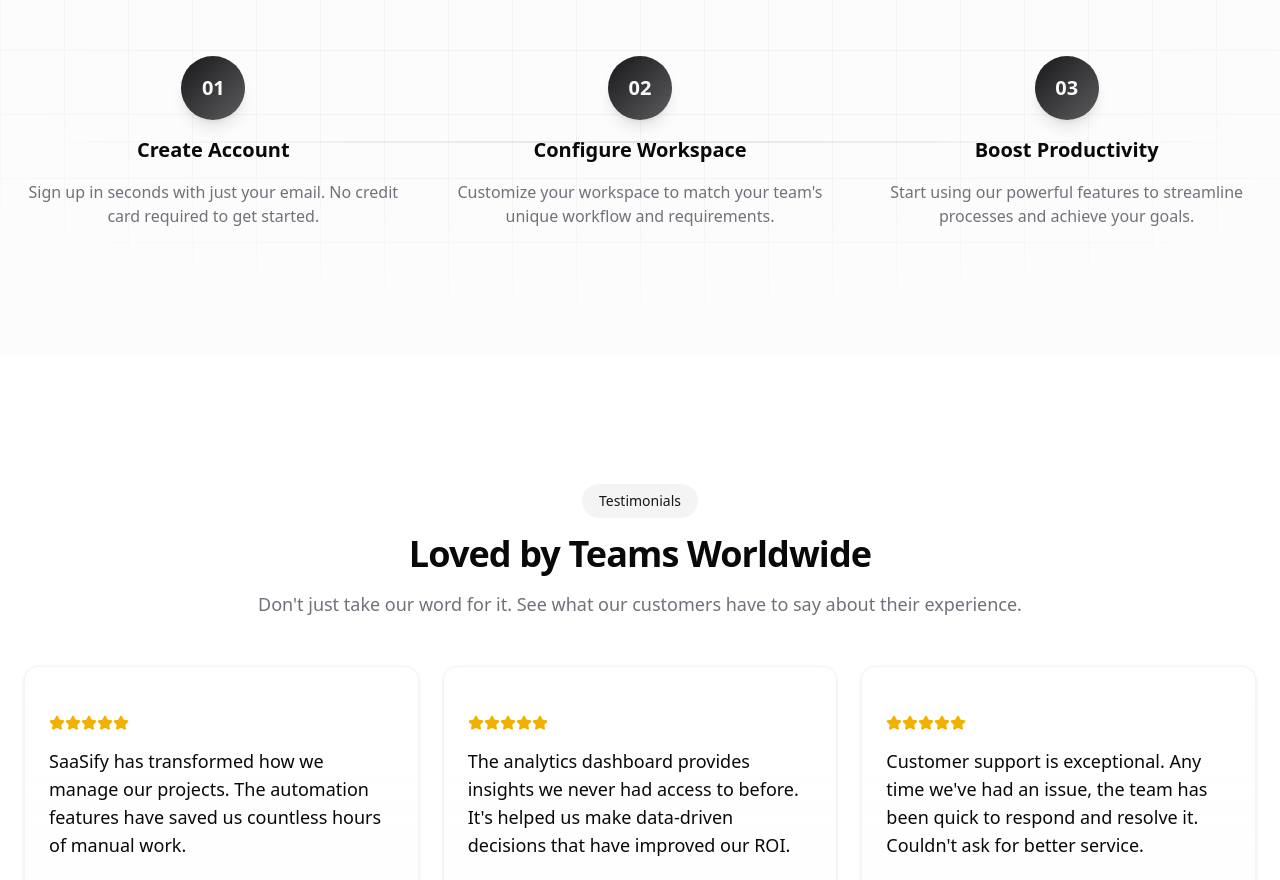
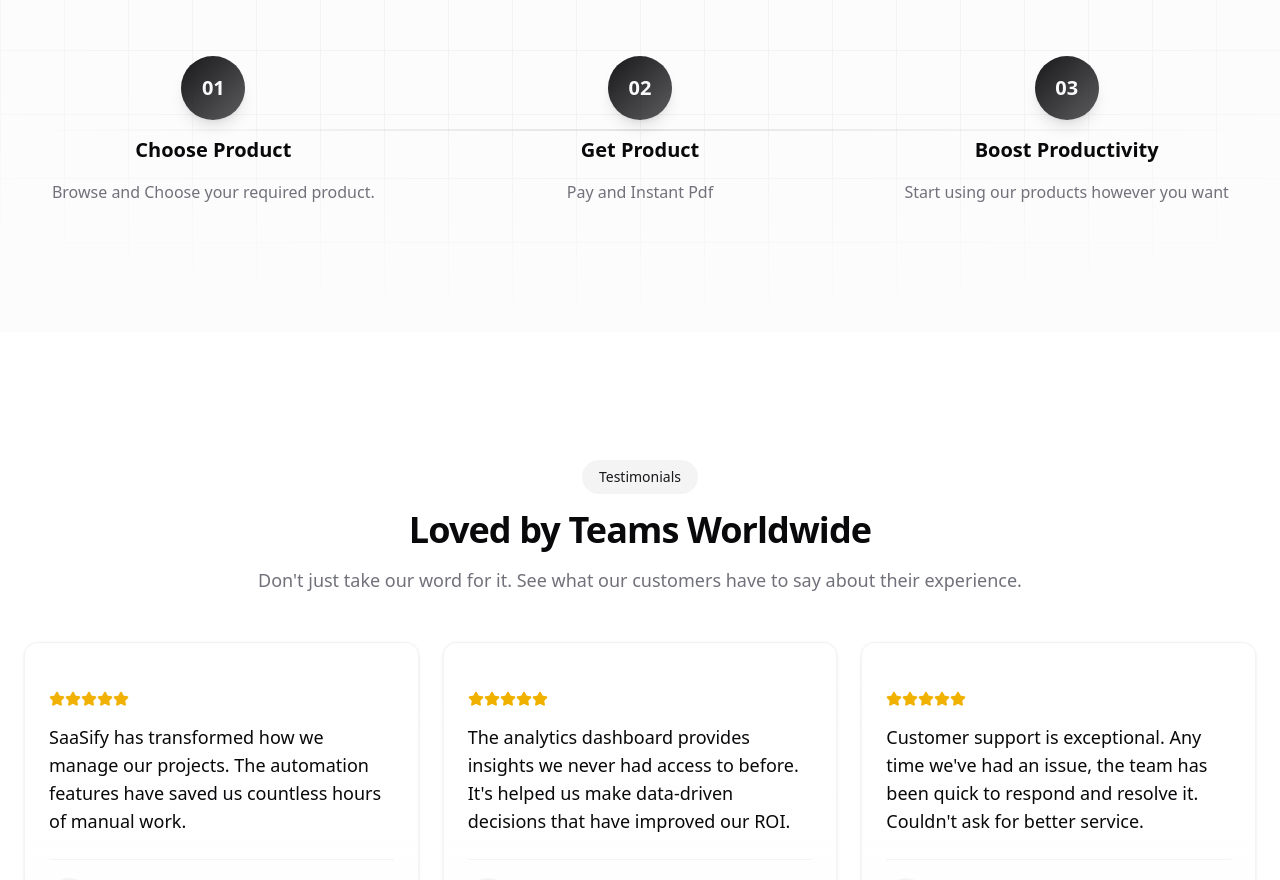
Before and after one commit to sahilkhude117/digitalJugaad, a Next.js app: page / in a window 1280 px wide. Shown: the part 2700-3580 px from the top of the page. Built offline with nearby package versions, Linux system fonts and the light colour scheme.

Commit message:
hiw: updated how it works

```diff
--- a/src/components/sections/HowItWorks.tsx
+++ b/src/components/sections/HowItWorks.tsx
@@ -5,7 +5,7 @@
 
 export const HowItWorks = () => {
     return (
-        <section className="w-full py-20 md:py-32 bg-muted/30 relative overflow-hidden">
+        <section id="how-it-works" className="w-full py-20 md:py-32 bg-muted/30 relative overflow-hidden">
           <div className="absolute inset-0 -z-10 h-full w-full bg-white dark:bg-black bg-[linear-gradient(to_right,#f0f0f0_1px,transparent_1px),linear-gradient(to_bottom,#f0f0f0_1px,transparent_1px)] dark:bg-[linear-gradient(to_right,#1f1f1f_1px,transparent_1px),linear-gradient(to_bottom,#1f1f1f_1px,transparent_1px)] bg-[size:4rem_4rem] [mask-image:radial-gradient(ellipse_80%_50%_at_50%_50%,#000_40%,transparent_100%)]"></div>
 
           <div className="container px-4 md:px-6 relative">
@@ -31,18 +31,18 @@
               {[
                 {
                   step: "01",
-                  title: "Create Account",
-                  description: "Sign up in seconds with just your email. No credit card required to get started.",
+                  title: "Choose Product",
+                  description: "Browse and Choose your required product.",
                 },
                 {
                   step: "02",
-                  title: "Configure Workspace",
-                  description: "Customize your workspace to match your team's unique workflow and requirements.",
+                  title: "Get Product",
+                  description: "Pay and Instant Pdf",
                 },
                 {
                   step: "03",
                   title: "Boost Productivity",
-                  description: "Start using our powerful features to streamline processes and achieve your goals.",
+                  description: "Start using our products however you want",
                 },
               ].map((step, i) => (
                 <motion.div
```
